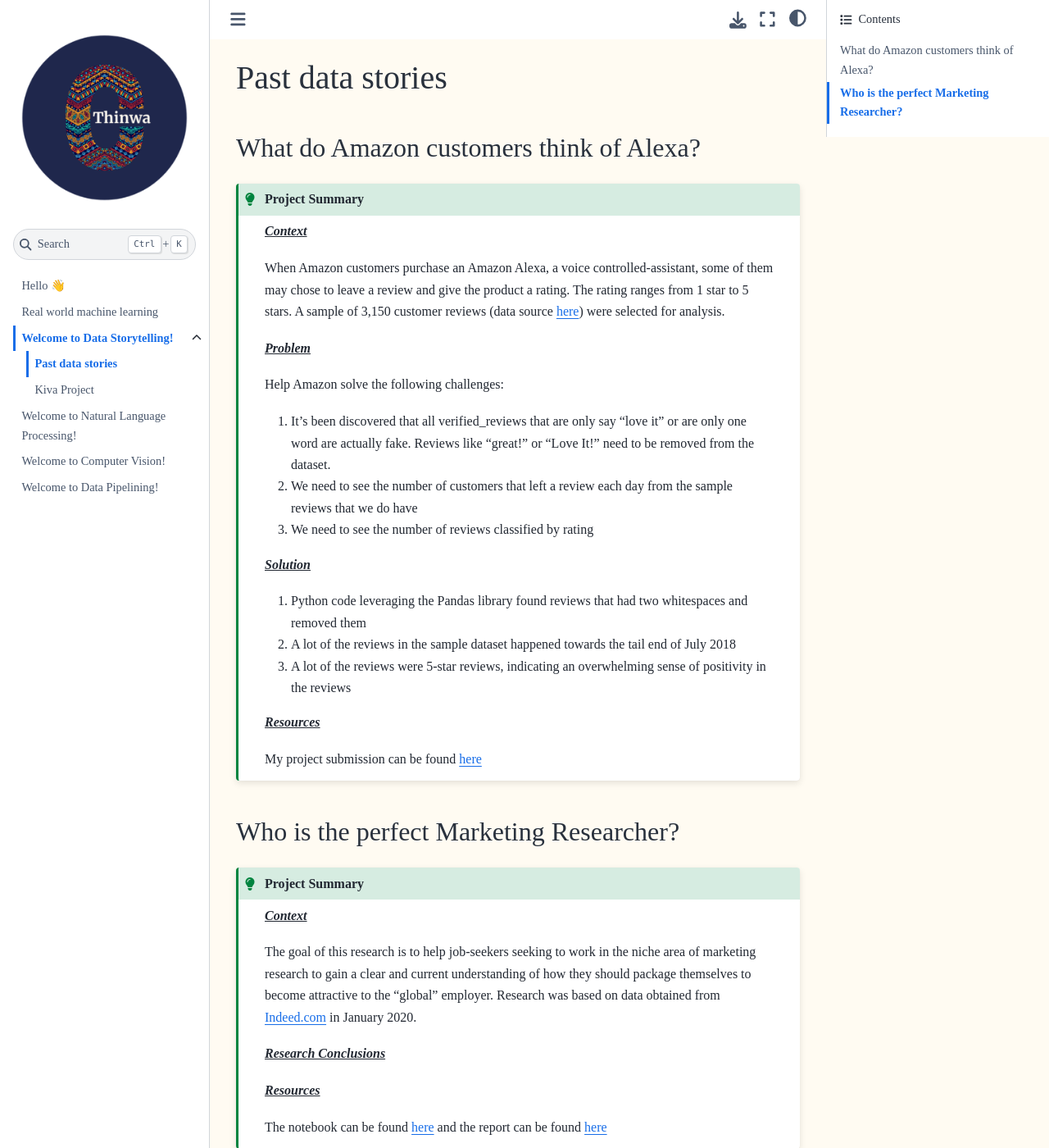
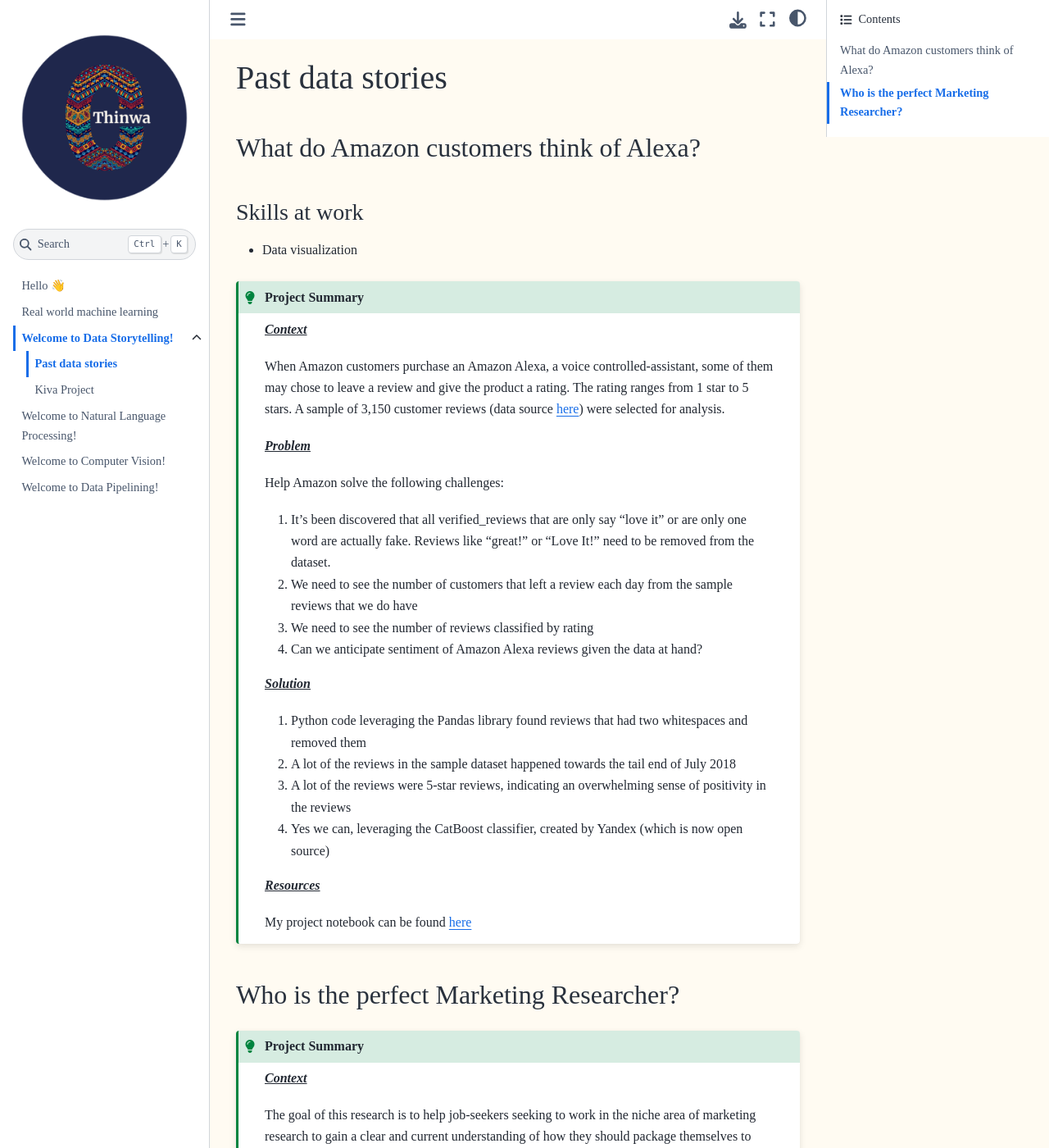
Before and after one commit to CeeThinwa/knowledge-hub, a Jupyter Book: the page built from book/data-storytelling-past-projects.md, in a window 1280 px wide and 1400 px high. Shown: the whole window at 82% size. Built offline with Jupyter Book 1.0.4 settings and Sphinx 7.4.7 and the Sphinx Book theme 1.1.4, drawn with Linux system fonts in a browser that asks for light colours.

Commit message:
added content

```diff
--- a/book/data-storytelling-past-projects.md
+++ b/book/data-storytelling-past-projects.md
@@ -2,6 +2,11 @@
 # Past data stories
 
 ## What do Amazon customers think of Alexa?
+
+### Skills at work
+
+* Data visualization
+
 
 :::{admonition} Project Summary
 :class: tip
@@ -17,16 +22,18 @@
 1. It's been discovered that all verified_reviews that are only say "love it" or are only one word are actually fake. Reviews like "great!" or "Love It!" need to be removed from the dataset.
 2. We need to see the number of customers that left a review each day from the sample reviews that we do have
 3. We need to see the number of reviews classified by rating
+4. Can we anticipate sentiment of Amazon Alexa reviews given the data at hand?
 
 <u>_**Solution**_</u>
 
 1. Python code leveraging the Pandas library found reviews that had two whitespaces and removed them
 2. A lot of the reviews in the sample dataset happened towards the tail end of July 2018
 3. A lot of the reviews were 5-star reviews, indicating an overwhelming sense of positivity in the reviews
+4. Yes we can, leveraging the CatBoost classifier, created by Yandex (which is now open source)
 
 <u>_**Resources**_</u>
 
-My project submission can be found
+My project notebook can be found
 [here](https://github.com/CeeThinwa/Python-Data-Science-Notebooks/blob/master/Amazon_Alexa_Challenge_Revised.ipynb)
 :::
 
```
